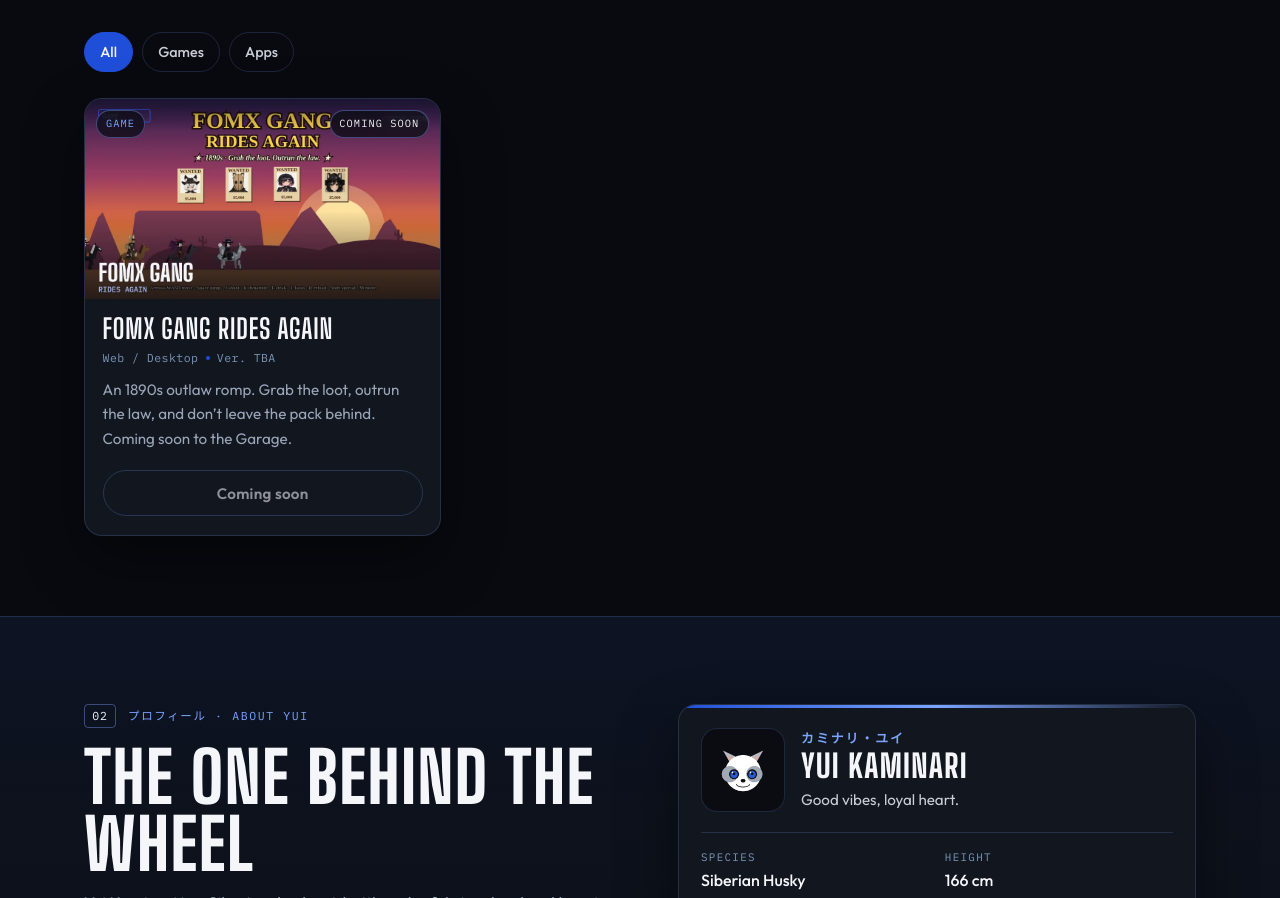
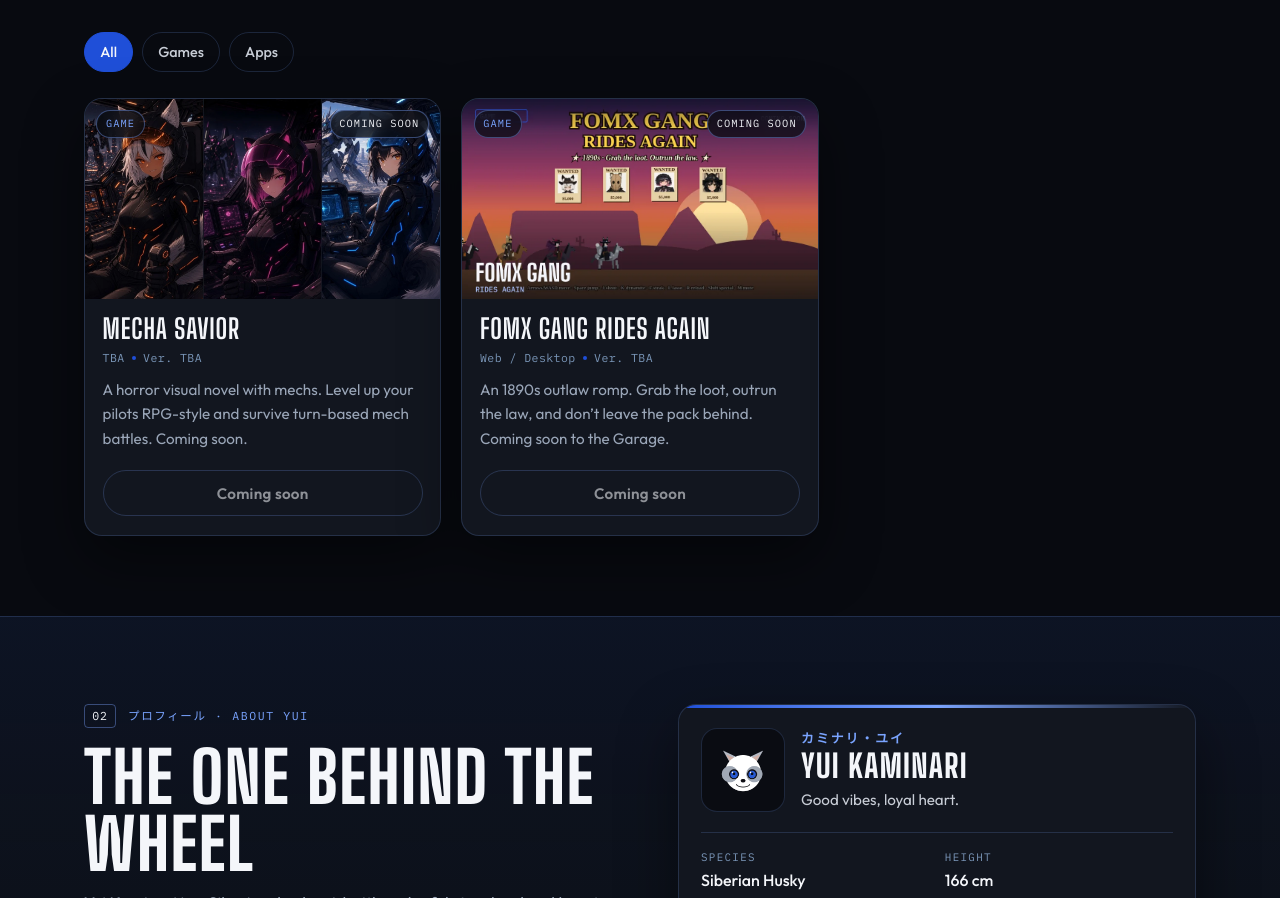
Before and after one commit to realyuikaminari/realyuikaminari.github.io, a plain HTML site: page index.html in a window 1280 px wide. Shown: the part 1136-2034 px from the top of the page. Drawn offline with Linux system fonts and the light colour scheme.

Commit message:
Add Mecha Savior (coming soon)
Co-authored-by: realyuikaminari <realyuikaminari@users.noreply.github.com>

```diff
--- a/404.html
+++ b/404.html
@@ -7,7 +7,7 @@
   <link rel="preconnect" href="https://fonts.googleapis.com">
   <link rel="preconnect" href="https://fonts.gstatic.com" crossorigin>
   <link href="https://fonts.googleapis.com/css2?family=Big+Shoulders+Display:wght@700;800&family=IBM+Plex+Mono:wght@500&family=Noto+Sans+JP:wght@400;700&family=Outfit:wght@400;600&display=swap" rel="stylesheet">
-  <link rel="stylesheet" href="styles.css?v=3">
+  <link rel="stylesheet" href="styles.css?v=4">
   <link rel="icon" href="favicon.ico">
   <style>
     .lost { min-height: 100svh; display: grid; place-items: center; text-align: center; padding: 2rem; }
--- a/games.js
+++ b/games.js
@@ -22,6 +22,18 @@
  */
 const GAMES = [
   {
+    id: "mecha-savior",
+    title: "Mecha Savior",
+    type: "game",
+    platform: "TBA",
+    version: "TBA",
+    description:
+      "A horror visual novel with mechs. Level up your pilots RPG-style and survive turn-based mech battles. Coming soon.",
+    thumbnail: "assets/thumb-mecha-savior.webp",
+    download: null,
+    comingSoon: true,
+  },
+  {
     id: "fomx-gang",
     title: "Fomx Gang Rides Again",
     type: "game",
--- a/index.html
+++ b/index.html
@@ -21,7 +21,7 @@
   <link rel="preconnect" href="https://fonts.googleapis.com">
   <link rel="preconnect" href="https://fonts.gstatic.com" crossorigin>
   <link href="https://fonts.googleapis.com/css2?family=Big+Shoulders+Display:wght@500;600;700;800;900&family=IBM+Plex+Mono:wght@400;500;600&family=Noto+Sans+JP:wght@400;500;700;900&family=Outfit:wght@300;400;500;600;700&display=swap" rel="stylesheet">
-  <link rel="stylesheet" href="styles.css?v=3">
+  <link rel="stylesheet" href="styles.css?v=4">
 </head>
 <body>
   <a class="skip-link" href="#main">Skip to content</a>
@@ -237,7 +237,7 @@
     </div>
   </footer>
 
-  <script src="games.js?v=3"></script>
-  <script src="main.js?v=3"></script>
+  <script src="games.js?v=4"></script>
+  <script src="main.js?v=4"></script>
 </body>
 </html>
```
Also changed, not shown: assets/thumb-mecha-savior.webp (added), 1 other file.
